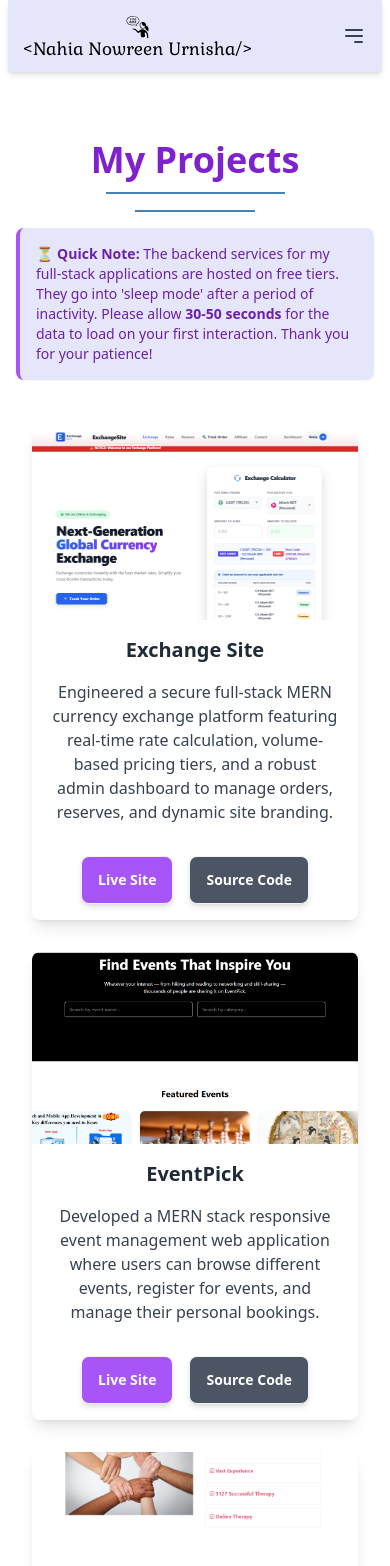
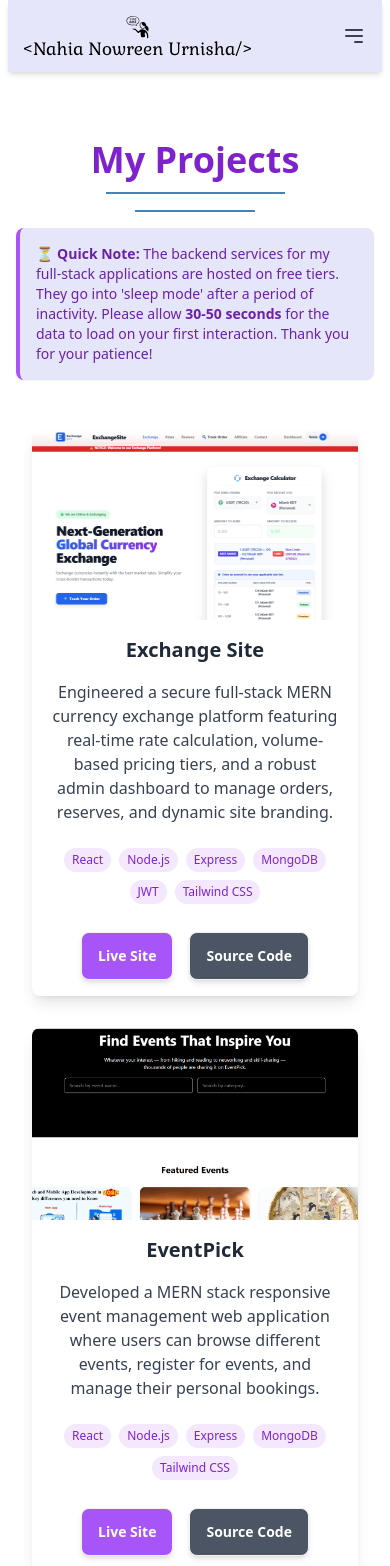
Before and after one commit to urnisha19/Portfolio, a React (Vite) app: page /projects in a window 390 px wide. Shown: the top 1566 px of the page. Built offline with nearby package versions, Linux system fonts and the light colour scheme.

Commit message:
projects

```diff
--- a/src/Components/ProjectsPage/ProjectsPage.jsx
+++ b/src/Components/ProjectsPage/ProjectsPage.jsx
@@ -1,20 +1,20 @@
+import { motion } from "framer-motion";
 import weCare from "../../assets/Projects/WeCare.png";
 import sparkSkill from "../../assets/Projects/sparkSkill.png";
 import techTutorium from "../../assets/Projects/techTutorium.png";
 import hungry from "../../assets/Projects/Hungry Monster.png";
-import penguin from "../../assets/Projects/Penguin Fashion.png";
 import weather from "../../assets/Projects/Weather.png";
-import flight from "../../assets/Projects/Flight Booking.png";
 import eventPick from "../../assets/Projects/EventPick.png";
 import exchangeSite from "../../assets/Projects/Exchange Site.png";
 
 const ProjectsPage = () => {
   const projects = [
-     {
+    {
       title: "Exchange Site",
       description:
         "Engineered a secure full-stack MERN currency exchange platform featuring real-time rate calculation, volume-based pricing tiers, and a robust admin dashboard to manage orders, reserves, and dynamic site branding.",
       image: exchangeSite,
+      tech: ["React", "Node.js", "Express", "MongoDB", "JWT", "Tailwind CSS"],
       sourceCode: "https://github.com/urnisha19/Exchange-Site_MongoDB_Backend",
       liveSite: "https://exchange-site-mongo-db.vercel.app/",
     },
@@ -23,6 +23,7 @@ const ProjectsPage = () => {
       description:
         "Developed a MERN stack responsive event management web application where users can browse different events, register for events, and manage their personal bookings.",
       image: eventPick,
+      tech: ["React", "Node.js", "Express", "MongoDB", "Tailwind CSS"],
       sourceCode: "https://github.com/urnisha19/Event-Pick",
       liveSite: "https://event-pick.vercel.app/",
     },
@@ -31,6 +32,7 @@ const ProjectsPage = () => {
       description:
         "Developed a responsive MERN stack web app for mental health services. Users can explore, schedule appointments, and provide feedback. Admins manage services and appointments seamlessly.",
       image: weCare,
+      tech: ["React", "Node.js", "Express", "MongoDB", "Firebase"],
       sourceCode: "https://github.com/urnisha19/We-Care",
       liveSite: "https://we-care-seven.vercel.app/",
     },
@@ -39,6 +41,7 @@ const ProjectsPage = () => {
       description:
         "Developed a responsive MERN stack web app for providing dynamic IT courses. Users can explore courses, enroll, and provide feedback. Admins manage courses and enrollment seamlessly.",
       image: sparkSkill,
+      tech: ["React", "Node.js", "Express", "MongoDB", "Firebase"],
       sourceCode: "https://github.com/urnisha19/Spark-Skill-cilent",
       liveSite: "https://spark-skill-cilent.vercel.app",
     },
@@ -47,6 +50,7 @@ const ProjectsPage = () => {
       description:
         "Developed a dynamic web app using MERN stack showcasing React.js, Node.js, Express.js, MongoDB with CRUD operations and user authentication.",
       image: techTutorium,
+      tech: ["React", "Node.js", "Express", "MongoDB", "JWT"],
       sourceCode: "https://github.com/urnisha19/TechTutorium",
       liveSite: "https://tech-tutorium.vercel.app/",
     },
@@ -55,6 +59,7 @@ const ProjectsPage = () => {
       description:
         "API-based front-end web page to search and find a large list of your desired meals.",
       image: hungry,
+      tech: ["HTML", "CSS", "JavaScript", "REST API"],
       sourceCode: "https://github.com/urnisha19/Hungry-Monster",
       liveSite: "https://urnisha19.github.io/Hungry-Monster/index.html",
     },
@@ -63,43 +68,48 @@ const ProjectsPage = () => {
       description:
         "API-based web app to detect the current temperature of a searched location.",
       image: weather,
+      tech: ["HTML", "CSS", "JavaScript", "REST API"],
       sourceCode: "https://github.com/urnisha19/Weather",
       liveSite: "https://urnisha19.github.io/Weather/index.html",
-    },
-    {
-      title: "Penguin Fashion",
-      description:
-        "E-commerce web page design with HTML and CSS for fashion accessories.",
-      image: penguin,
-      sourceCode: "https://github.com/urnisha19/Penguin-Fashion/",
-      liveSite: "https://urnisha19.github.io/Penguin-Fashion/index.html",
-    },
-    {
-      title: "Flight Booking",
-      description:
-        "Front-end web page design integrating JavaScript with HTML and CSS for booking flights with details.",
-      image: flight,
-      sourceCode: "https://github.com/urnisha19/Flight-Booking/",
-      liveSite: "https://urnisha19.github.io/Flight-Booking/index.html",
     },
   ];
 
   return (
     <section className="projects py-12 mx-4 md:mx-16 text-center">
       <div className="container mx-auto">
-        <h1 className="text-4xl font-bold mb-3 text-purple-700">My Projects</h1>
+        <motion.h1
+          initial={{ opacity: 0, y: -20 }}
+          animate={{ opacity: 1, y: 0 }}
+          transition={{ duration: 0.6 }}
+          className="text-4xl font-bold mb-3 text-purple-700"
+        >
+          My Projects
+        </motion.h1>
         <hr className="mx-auto w-1/2 border-t-2 border-steelBlue" />
         <hr className="mx-auto w-1/3 border-t-2 border-steelBlue my-4" />
 
-        {/* 🟢 Free Tier Warning Note */}
-        <div className="bg-lavender text-purple-800 p-4 mx-auto max-w-3xl mb-8 rounded-lg shadow-sm text-sm md:text-base text-left border-l-4 border-purple-500">
-          <strong>⏳ Quick Note:</strong> The backend services for my full-stack applications are hosted on free tiers. They go into 'sleep mode' after a period of inactivity. Please allow <strong>30-50 seconds</strong> for the data to load on your first interaction. Thank you for your patience!
-        </div>
+        {/* Free Tier Warning Note */}
+        <motion.div
+          initial={{ opacity: 0 }}
+          animate={{ opacity: 1 }}
+          transition={{ duration: 0.6, delay: 0.3 }}
+          className="bg-lavender text-purple-800 p-4 mx-auto max-w-3xl mb-8 rounded-lg shadow-sm text-sm md:text-base text-left border-l-4 border-purple-500"
+        >
+          <strong>⏳ Quick Note:</strong> The backend services for my
+          full-stack applications are hosted on free tiers. They go into 'sleep
+          mode' after a period of inactivity. Please allow{" "}
+          <strong>30-50 seconds</strong> for the data to load on your first
+          interaction. Thank you for your patience!
+        </motion.div>
 
         <div className="flex flex-wrap justify-center">
           {projects.map((project, index) => (
-            <article
+            <motion.article
               key={index}
+              initial={{ opacity: 0, y: 30 }}
+              whileInView={{ opacity: 1, y: 0 }}
+              viewport={{ once: true }}
+              transition={{ duration: 0.5, delay: index * 0.1 }}
               className="w-full sm:w-1/2 lg:w-1/3 p-4"
               aria-label={`${project.title} project`}
             >
@@ -111,10 +121,25 @@ const ProjectsPage = () => {
                   loading="lazy"
                 />
                 <div className="card-body p-4 flex flex-col flex-grow text-center">
-                  <h3 className="text-xl font-semibold mb-2">{project.title}</h3>
-                  <p className="card-text text-gray-700 mb-6 flex-grow">{project.description}</p>
+                  <h3 className="text-xl font-semibold mb-2">
+                    {project.title}
+                  </h3>
+                  <p className="card-text text-gray-700 mb-4 flex-grow">
+                    {project.description}
+                  </p>
 
-                  {/* 🟢 Buttons Swapped (Live Site first, then Source Code) */}
+                  {/* Tech Stack Badges */}
+                  <div className="flex flex-wrap justify-center gap-2 mb-5">
+                    {project.tech.map((t, i) => (
+                      <span
+                        key={i}
+                        className="bg-purple-100 text-purple-700 text-xs px-2 py-1 rounded-full font-medium"
+                      >
+                        {t}
+                      </span>
+                    ))}
+                  </div>
+
                   <div className="flex justify-center space-x-4 mt-auto">
                     <a
                       href={project.liveSite}
@@ -137,7 +162,7 @@ const ProjectsPage = () => {
                   </div>
                 </div>
               </div>
-            </article>
+            </motion.article>
           ))}
         </div>
       </div>
```
